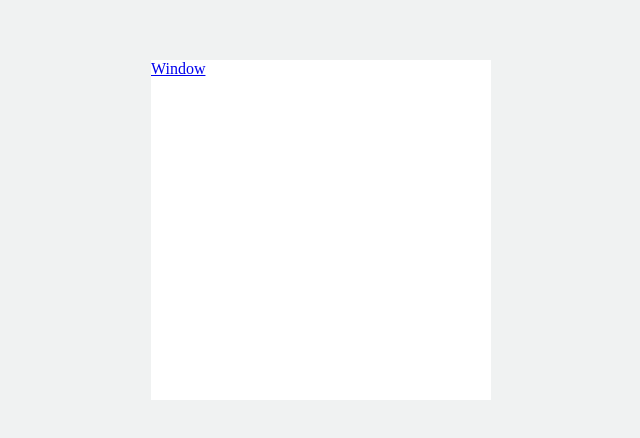
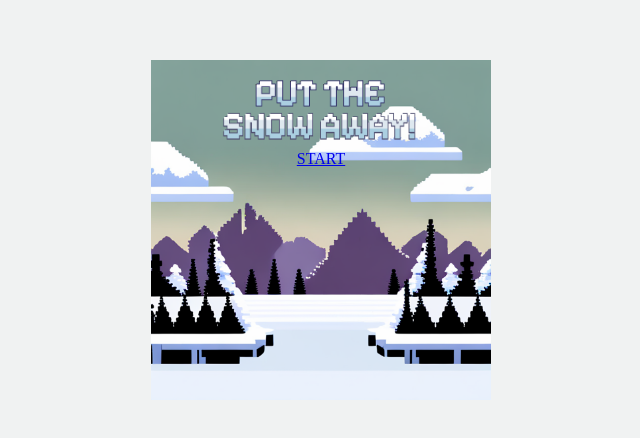
Before and after one commit to so1gging/wipe-falling-snow, a React (Vite) app: page / in a window 1280 px wide. Shown: the part 170-608 px from the top of the page, without its empty margins (319-959 px from the left). Built offline with nearby package versions, Linux system fonts and the light colour scheme.

Commit message:
#14 index 화면 적용

```diff
--- a/src/presentaion/view/Home.tsx
+++ b/src/presentaion/view/Home.tsx
@@ -1,9 +1,35 @@
 import { Link } from 'react-router-dom'
+import { ROOT_SIZE } from '@/utils/const.ts'
 
 export default function Home() {
   return (
-    <div>
-      <Link to="/window">Window</Link>
+    <div
+      style={{
+        width: '100%',
+        height: `${ROOT_SIZE}px`,
+        backgroundImage: 'url("/main-background.png")',
+        backgroundSize: 'contain',
+        display: 'flex',
+        flexDirection: 'column',
+        alignItems: 'center',
+      }}
+    >
+      <div
+        style={{
+          paddingTop: '20px',
+        }}
+      >
+        <div
+          style={{
+            backgroundImage: 'url("/logo.png")',
+            backgroundSize: 'contain',
+            backgroundRepeat: 'no-repeat',
+            width: '200px',
+            height: '70px',
+          }}
+        />
+      </div>
+      <Link to="/window">START</Link>
     </div>
   )
 }
```
